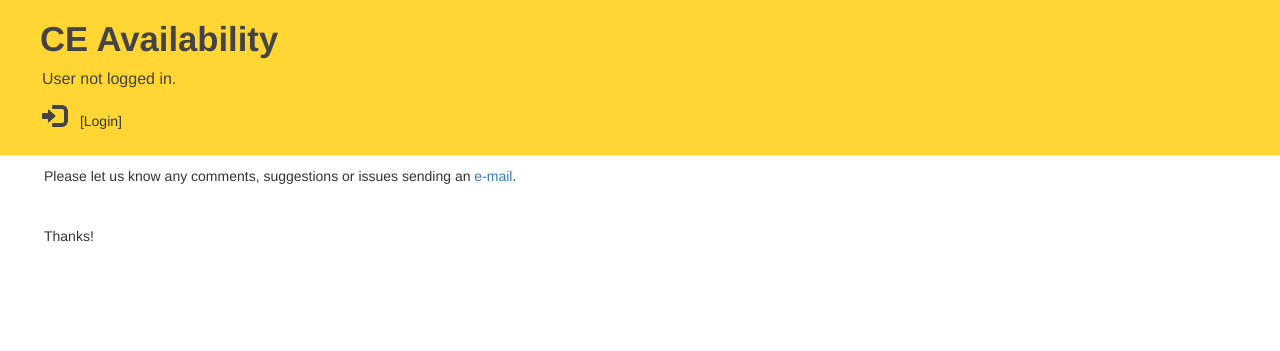
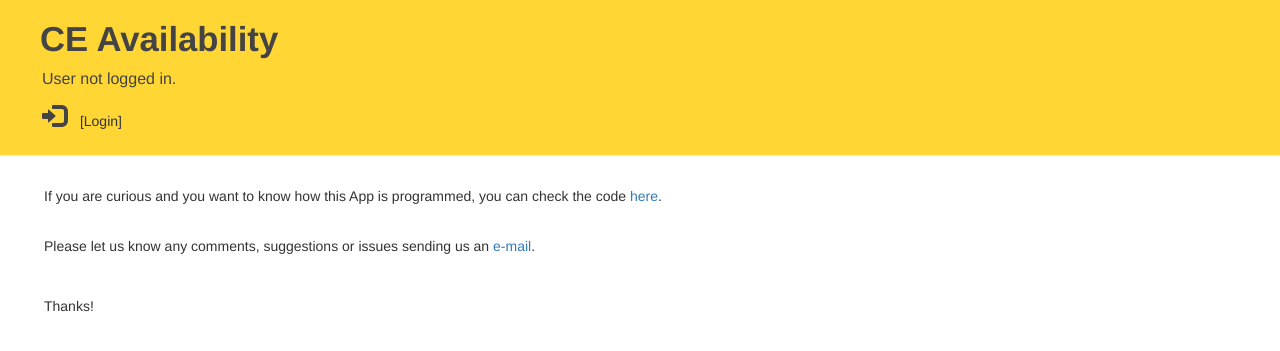
Before and after one commit to albert-ribes/ce_site, a Django app: template ce_availability/templates/ce_availability/about.html in a window 1280 px wide. Shown: the top 351 px of the page. Run offline with Django 3.2, Linux system fonts and the light colour scheme; the template is opened without the code that fills it, so the values that code supplies are empty; some libraries are stand-ins or nearby versions.

Commit message:
Colors percentages v2

```diff
--- a/ce_availability/templates/ce_availability/about.html
+++ b/ce_availability/templates/ce_availability/about.html
@@ -4,7 +4,11 @@
 	{% comment %}
 	<h3>About</h3><br>
 	{% endcomment %}
-	<p>Please let us know any comments, suggestions or issues sending an <a href="mailto:hpecds.cetool@gmail.com">e-mail</a>.<p>
+	<br>
+
+	<p>If you are curious and you want to know how this App is programmed, you can check the code <a href="https://github.com/albert-ribes/ce_site/tree/master/ce_availability">here</a>.</p>
+	<br>
+	<p>Please let us know any comments, suggestions or issues sending us an <a href="mailto:hpecds.cetool@gmail.com">e-mail</a>.<p>
 	<br>
 	<p>Thanks!</p>
 {% endblock %}
```
